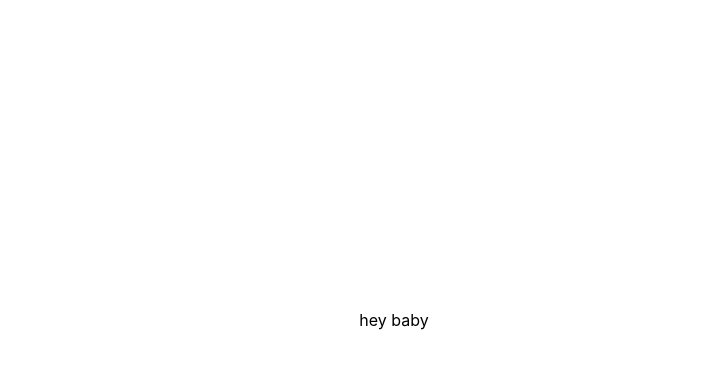
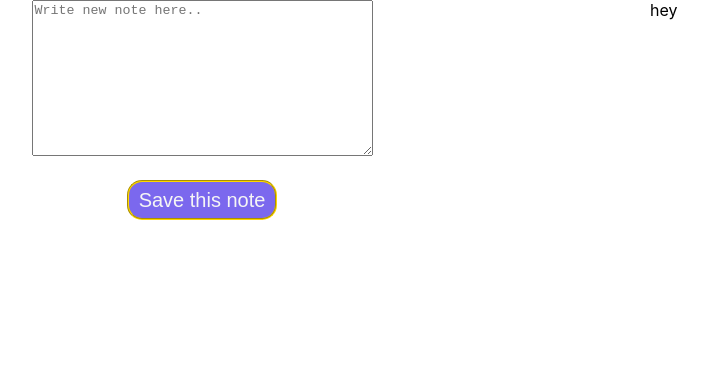
Before and after one commit to purplevarun/thoughtworks-internship-todomatic, a React (Create React App) app: page / in a window 1280 px wide. Shown: the top 368 px of the page, without its empty margins (246-954 px from the left). Built offline with nearby package versions, Linux system fonts and the light colour scheme.

Commit message:
two columns for main note area and saved notes

```diff
--- a/src/App.css
+++ b/src/App.css
@@ -1,6 +1,7 @@
 .App {
-  display: flex;
-  justify-content: center;
-  align-items: center;
-  height: 80vh;
+	/* display: flex; */
+	/* justify-content: center; */
+	/* align-items: center; */
+	height: 80vh;
+	/* background-color: green; */
 }
--- /dev/null
+++ b/src/TodoApp.css
@@ -0,0 +1,29 @@
+.todoapp {
+	display: flex;
+	flex-direction: column;
+	/* background-color: red; */
+	width: 70%;
+	align-items: center;
+}
+.submit-area {
+	margin-top: 20px;
+}
+.submitbtn {
+	width: 150px;
+	height: 40px;
+	background-color: mediumslateblue;
+	border: 2px groove gold;
+	border-radius: 15px;
+	font-size: 20px;
+	color: whitesmoke;
+}
+.Main {
+	display: flex;
+	flex-direction: row;
+	height: 80vh;
+}
+.saved-notes {
+	display: flex;
+	flex-direction: column;
+	height: 100%;
+}
--- a/src/TodoApp.jsx
+++ b/src/TodoApp.jsx
@@ -1,9 +1,25 @@
-import React from 'react';
-
+import React from "react";
+import "./TodoApp.css";
 const TodoApp = () => {
-  return <div>
-    hey baby
-  </div>;
+	return (
+		<div className="Main">
+			<div className="todoapp">
+				<div className="new-note-area">
+					<textarea
+						name="newnite"
+						id=""
+						cols="40"
+						rows="10"
+						placeholder="Write new note here.."
+					></textarea>
+				</div>
+				<div className="submit-area">
+					<button className="submitbtn">Save this note</button>
+				</div>
+			</div>
+			<div className="saved-notes">hey</div>
+		</div>
+	);
 };
 
 export default TodoApp;
```
